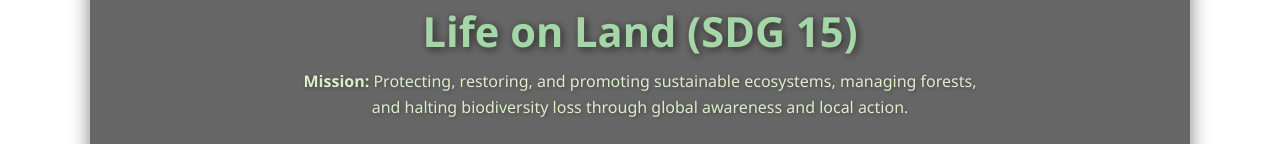
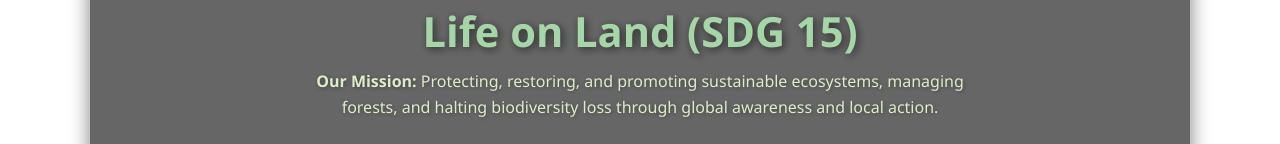
Before and after one commit to LubnaJJ/life-on-land-website, a plain HTML site: page index.html in a window 1280 px wide. Shown: the part 244-388 px from the top of the page. Drawn offline with Linux system fonts and the light colour scheme.

Commit message:
minor changes

```diff
--- a/index.html
+++ b/index.html
@@ -164,7 +164,7 @@
   <div class="overlay">
     <img src="images/logo1.png" alt="Life on Land Logo" class="logo" />
     <h1>Life on Land (SDG 15)</h1>
-    <p class="mission"><strong>Mission:</strong> Protecting, restoring, and promoting sustainable ecosystems, managing forests, and halting biodiversity loss through global awareness and local action.</p>
+    <p class="mission"><strong>Our Mission:</strong> Protecting, restoring, and promoting sustainable ecosystems, managing forests, and halting biodiversity loss through global awareness and local action.</p>
 
     <div class="loader" aria-label="Loading spinner"></div>
     <p class="redirecting">Redirecting to Home in a few seconds...</p>
```
